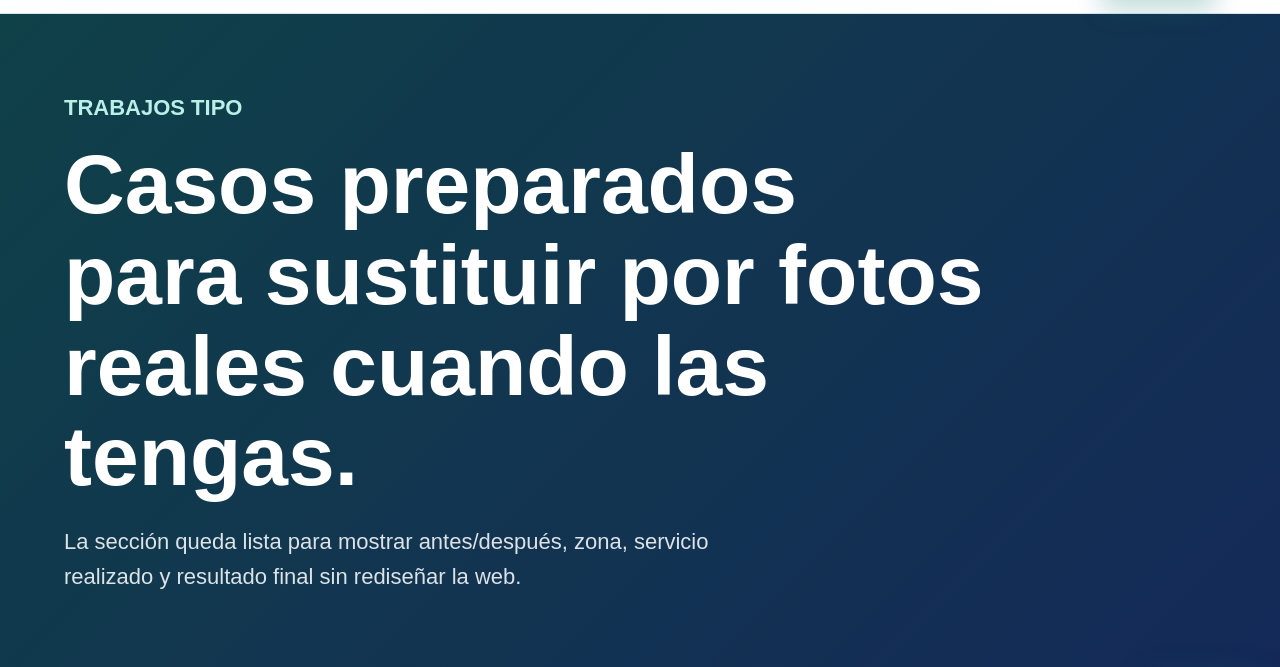
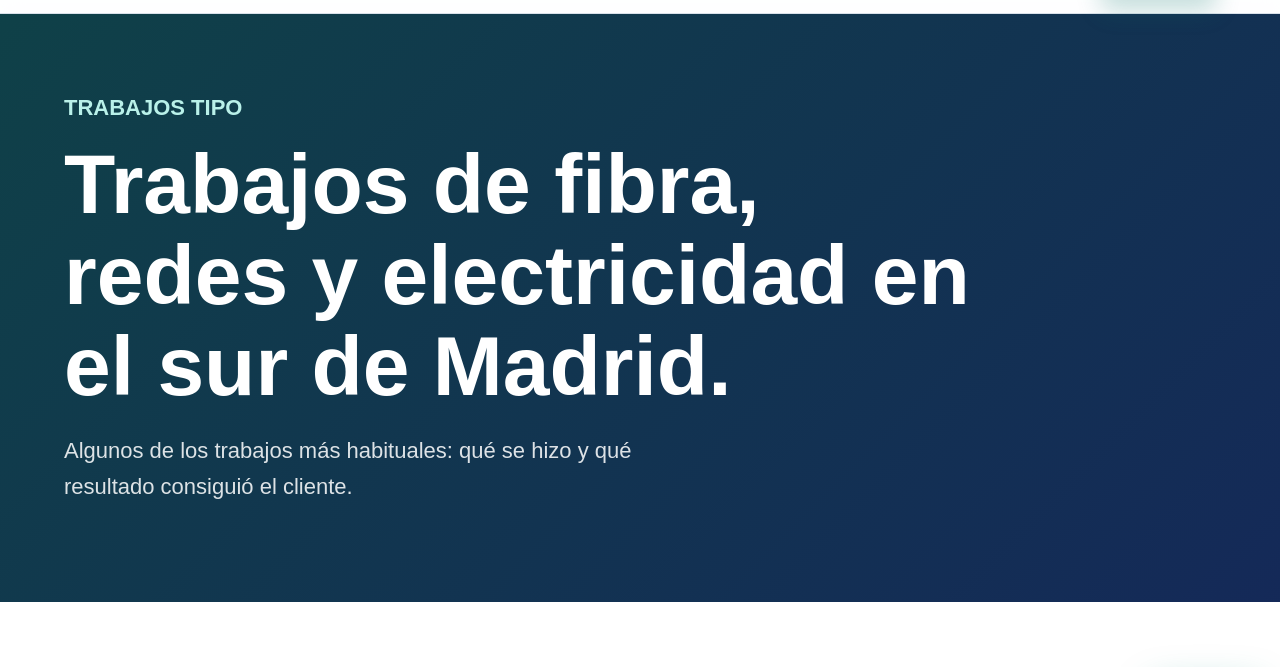
Before and after one commit to 80mario/pagina-wep-trabajo, a website: page public/proyectos.html in a window 1280 px wide. Shown: the part 65-732 px from the top of the page. Drawn offline with Linux system fonts and the light colour scheme.

Commit message:
Update proyectos.html

```diff
--- a/public/proyectos.html
+++ b/public/proyectos.html
@@ -26,8 +26,8 @@
     <main>
       <section class="page-hero">
         <p class="eyebrow">Trabajos tipo</p>
-        <h1>Casos preparados para sustituir por fotos reales cuando las tengas.</h1>
-        <p>La secci&oacute;n queda lista para mostrar antes/despu&eacute;s, zona, servicio realizado y resultado final sin redise&ntilde;ar la web.</p>
+        <h1>Trabajos de fibra, redes y electricidad en el sur de Madrid.</h1>
+        <p>Algunos de los trabajos m&aacute;s habituales: qu&eacute; se hizo y qu&eacute; resultado consigui&oacute; el cliente.</p>
       </section>
 
       <section class="project-grid">
```
